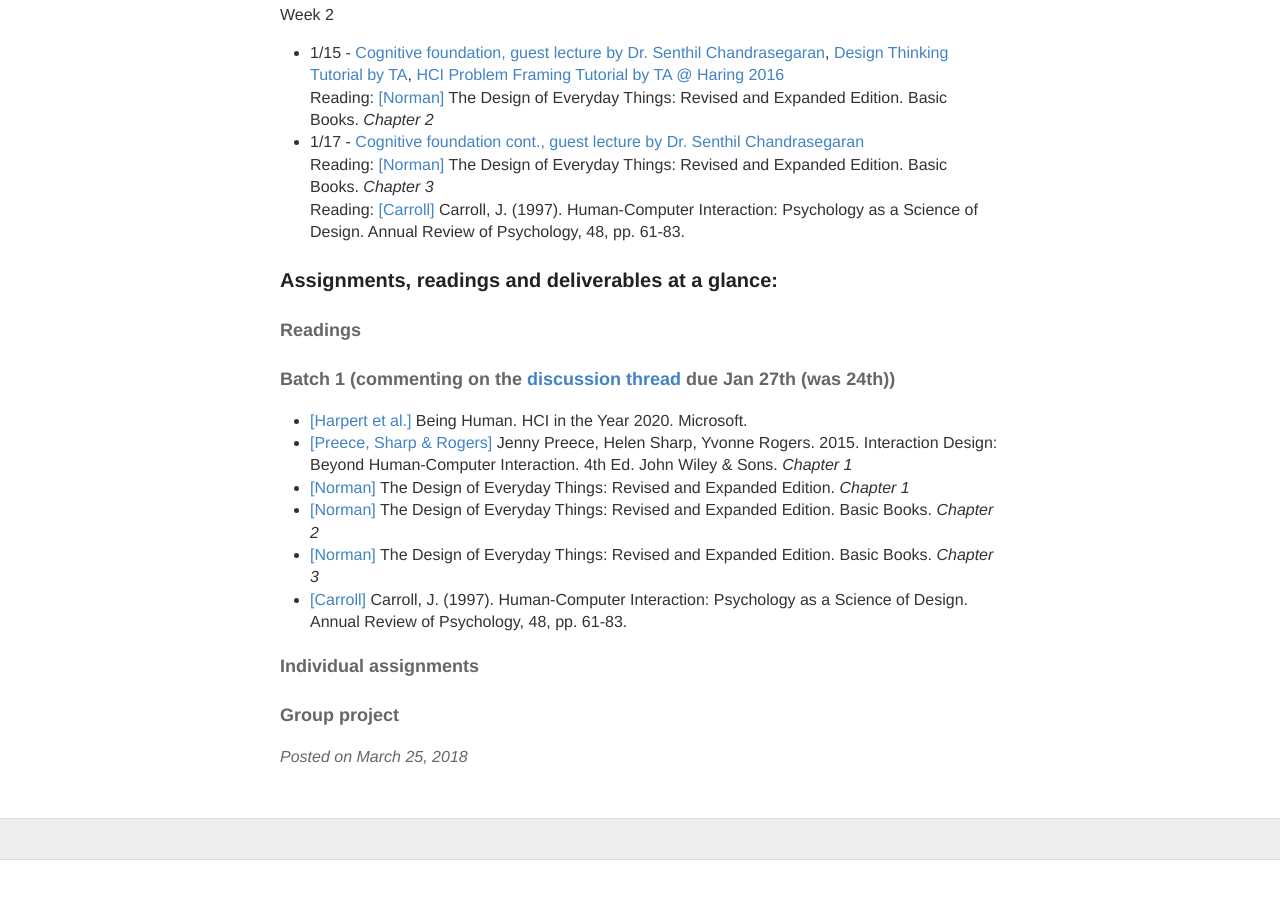
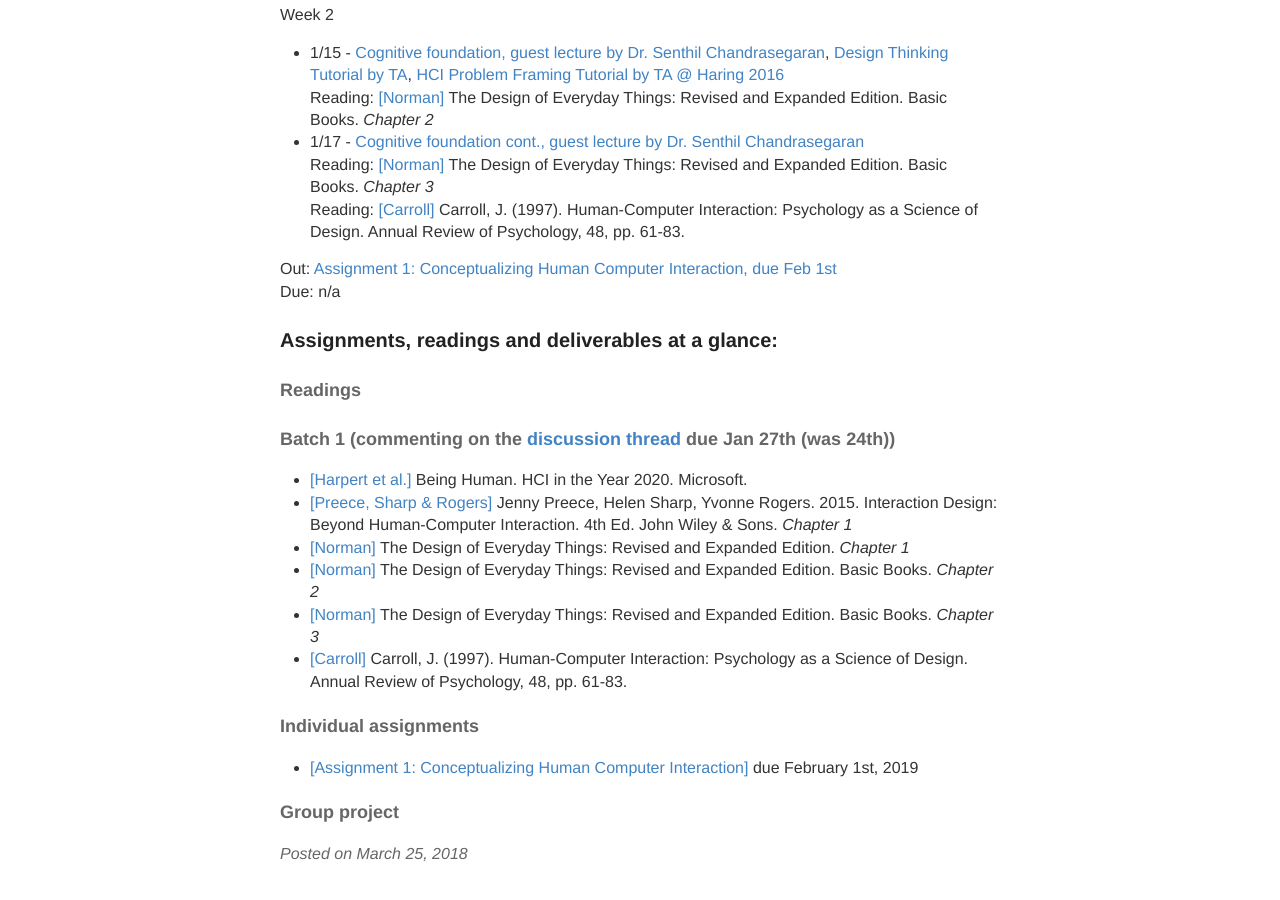
Before and after one commit to hciwang/hciwang.github.io, a Jekyll site: the page built from _posts/2018-3-25-lectures.md, in a window 1280 px wide and 900 px high, scrolled down 626 px. Built offline with Jekyll 4.4.1, drawn with Linux system fonts in a browser that asks for light colours; before the commit the page ends 1486 px from its top, so only the background shows below that.

Commit message:
Update 2018-3-25-lectures.md

```diff
--- a/_posts/2018-3-25-lectures.md
+++ b/_posts/2018-3-25-lectures.md
@@ -24,6 +24,9 @@
 Reading: [[Norman]](https://www.basicbooks.com/titles/don-norman/the-design-of-everyday-things/9780465050659/) The Design of Everyday Things: Revised and Expanded Edition. Basic Books. *Chapter 3*
 Reading: [[Carroll]](https://canvas.ucdavis.edu/courses/293005/files?preview=4983695) Carroll, J. (1997). Human-Computer Interaction: Psychology as a Science of Design. Annual Review of Psychology, 48, pp. 61-83.
 
+Out: [Assignment 1: Conceptualizing Human Computer Interaction, due Feb 1st](https://canvas.ucdavis.edu/courses/293005/assignments/286899)
+Due: n/a
+
 
 
 
@@ -41,5 +44,6 @@
 
 
 #### Individual assignments
+- [[Assignment 1: Conceptualizing Human Computer Interaction]](https://canvas.ucdavis.edu/courses/293005/assignments/286899) due February 1st, 2019
 
 #### Group project
```
